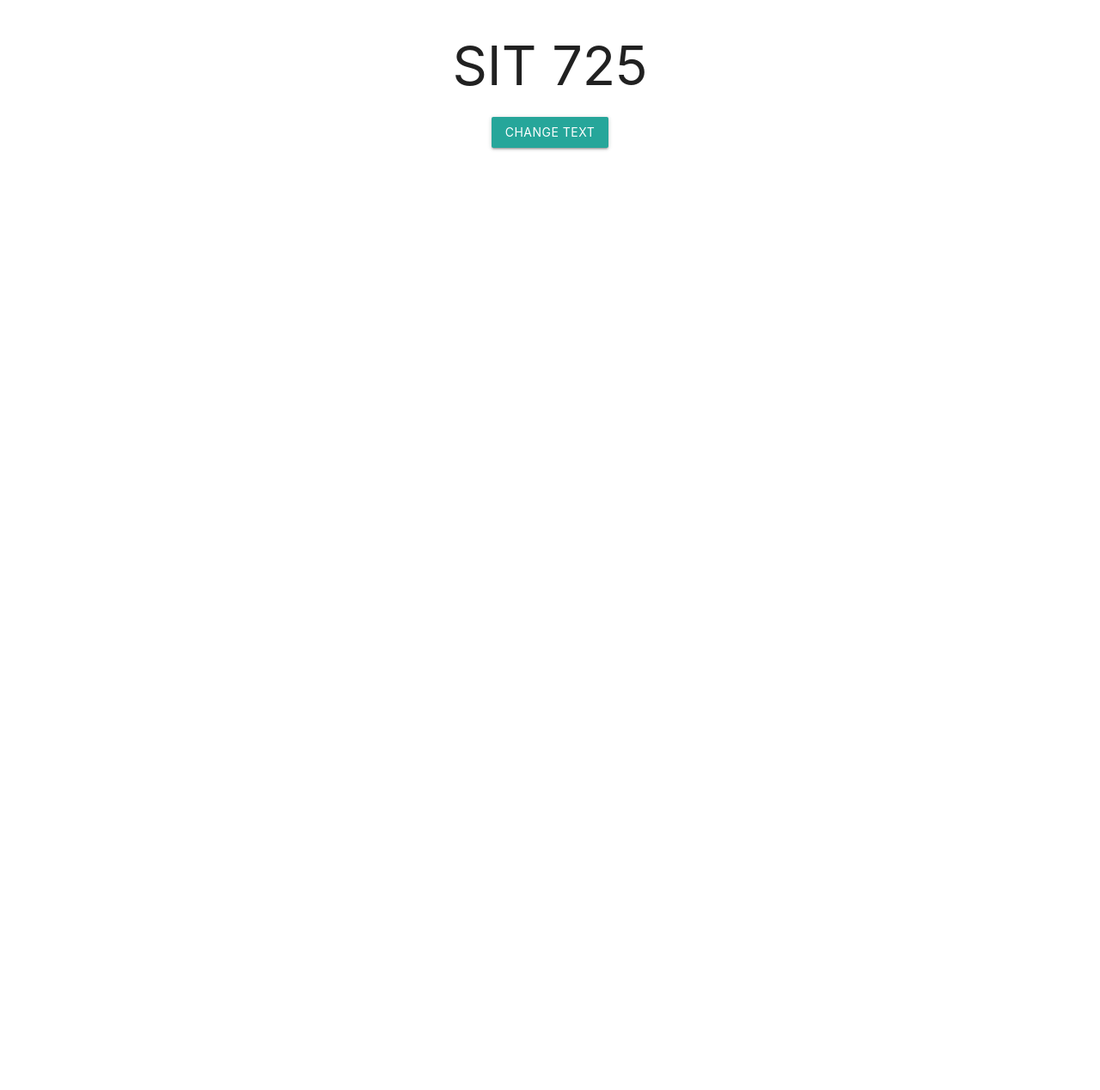
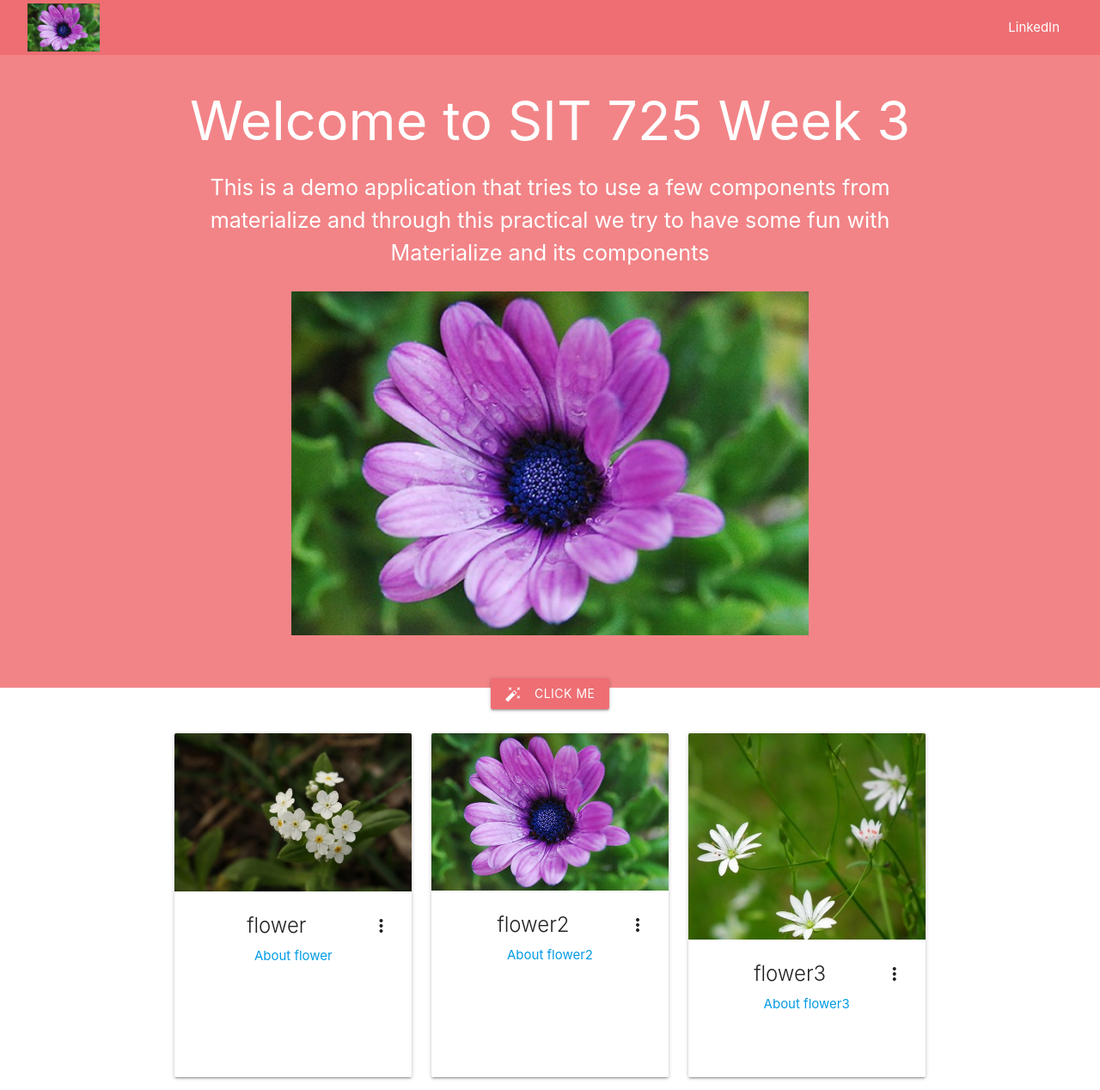
Before and after one commit to komaldeep152/practical-seven-socket, a website: page public/index.html in a window 1280 px wide. Shown: the whole page at 86% size. Before the commit the page ends 800 px from the top, so only its background shows below. Drawn offline with nearby package versions, Linux system fonts and the light colour scheme.

Commit message:
updatedcode from week3

```diff
--- /dev/null
+++ b/public/css/styles.css
@@ -0,0 +1,22 @@
+.navbar-size {
+    width: 95%;
+    margin: 0 auto;
+}
+.user-image-size {
+    height: 56px;
+    margin: 4px 0;
+}
+.main-body {
+    background-color: #F28487;
+    color: white;
+    height: calc(100vh - 64px);
+}
+.materialboxed-image {
+    margin: 0 auto;
+    height: 400px;
+}
+.click-me-button
+{
+    background-color: #EE6E73;
+    margin-top: 50px;
+}
--- a/public/index.html
+++ b/public/index.html
@@ -1,30 +1,101 @@
 <!doctype html>
 <html lang="en">
 <head>
-        <meta charset=""utf-8">
-        <meta name="viewport" content="width=device-width,initial-scale=1">
-        <title>SIT 725 Prac 1</title>
-        <meta name="description" content="basic template for SIT 725 Prac 1">
+  <meta charset="utf-8">
+  <meta name="viewport" content="width=device-width, initial-scale=1">
+  <title>SIT 725 Prac 3</title>
+  <meta name="description" content="basic template for SIT 725 Prac 3">
   <meta name="author" content="SitePoint">
-        <meta property="og:title" content="SIT 725 Prac 1">
+  <meta property="og:title" content="SIT 725 Prac 3">
   <meta property="og:type" content="website">
-        <meta property="og:description" content="basic template for SIT 725 Prac 1">
+  <meta property="og:description" content="basic template for SIT 725 Prac 3">
   <!-- Compiled and minified CSS -->
   <link rel="stylesheet" href="https://cdnjs.cloudflare.com/ajax/libs/materialize/1.0.0/css/materialize.min.css">
+  <link href="https://fonts.googleapis.com/icon?family=Material+Icons" rel="stylesheet">
+  <!-- Custom Style Sheet-->
+  <link rel="stylesheet" href="css/styles.css">
 </head>
 <body>
+  <nav>
+      <div class="nav-wrapper navbar-size">
+        <a href="#" class="brand-logo"><img class="user-image-size" src="images/flower2.jpg" /></a>
+        <ul id="nav-mobile" class="right hide-on-med-and-down">
+          <li><a target="_blank" href="https://www.linkedin.com/in/komaldeep-kaur-a5487b256/">LinkedIn</a></li>
+        </ul>
+      </div>
+  </nav>
+  <main class="main-body">
     <div class="container">
       <div class="row">
-                <div class="col s12">
-                    <h1 id="heading" class="center-align">SIT 725</h1>
+        <div class="col s12 center-align">
+          <h1 id="heading">Welcome to SIT 725 Week 3</h1>
+          <p class="flow-text">This is a demo application that tries to use a few components from materialize and through this practical we try to have some fun with Materialize and its components</p>
+
         </div>
         <div class="col s12 center-align">
-                    <a class="waves-effect waves-light btn" onclick="changeText()">Change Text</a>
+          <img class="materialboxed materialboxed-image" src="images/livedemo.jpg">
+        </div>
+        <div class="col s12 center-align">
+          <a class="waves-effect waves-light btn click-me-button modal-trigger" id="clickMeButton" data-target="modal1"><i class="material-icons left">auto_fix_high</i>Click Me</a>
+        </div>
+      </div>
+      <div class="row" id="card-section">
+        <div class="col s4 center-align">
+          <div class="card medium">
+            <div class="card-image waves-effect waves-block waves-light">
+              <img class="activator" src="images/flower.jpg">
+            </div>
+            <div class="card-content">
+              <span class="card-title activator grey-text text-darken-4">flower<i class="material-icons right">more_vert</i></span>
+              <p><a href="#">About flower</a></p>
+            </div>
+            <div class="card-reveal">
+              <span class="card-title grey-text text-darken-4">flower<i class="material-icons right">close</i></span>
+              <p class="card-text">Hello There! I just wanted to say HI to you guys. See ya!</p>
             </div>
           </div>
         </div>
-        <!-- Compiled and minified JavaScripts -->
-        <scripts src="https://cdnjs.cloudflare.com/ajax/libs/materialize/1.0.0/js/materialize.min.js"></scripts>
-        <scripts src="js/scripts.js"></scripts>
+      </div>
+    </div>
+      <!-- Modal Structure continues on next slide-->
+         <!-- Modal Structure -->
+         <div id="modal1" class="modal modal-fixed-footer">
+          <div class="row modal-content">
+            <form class="col s12">
+              <div class="row">
+                <div class="input-field col s6">
+                  <input placeholder="Placeholder" id="first_name" type="text" class="validate">
+                  <label for="first_name">First Name</label>
+                </div>
+                <div class="input-field col s6">
+                  <input id="last_name" type="text" class="validate">
+                  <label for="last_name">Last Name</label>
+                </div>
+              </div>
+              <div class="row">
+                <div class="input-field col s12">
+                  <input id="password" type="password" class="validate">
+                  <label for="password">Password</label>
+                </div>
+              </div>
+              <div class="row">
+                <div class="input-field col s12">
+                  <input id="email" type="email" class="validate">
+                  <label for="email">Email</label>
+                </div>
+              </div>
+              <div class="row">
+                <div class="input-field col s12 center-align">
+                  <a class="waves-effect waves-light btn" id="formSubmit">submit</a>
+                </div>
+              </div>
+            </form>
+          </div>
+        </div>
+      </main>
+      <script src="https://code.jquery.com/jquery-3.6.0.min.js" integrity="sha256-/xUj+3OJU5yExlq6GSYGSHk7tPXikynS7ogEvDej/m4=" crossorigin="anonymous"></script>
+<!-- Compiled and minified JavaScript -->
+<script src="https://cdnjs.cloudflare.com/ajax/libs/materialize/1.0.0/js/materialize.min.js"></script>
+<script src="js/scripts.js"></script>
 </body>
 </html>
--- /dev/null
+++ b/public/js/scripts.js
@@ -0,0 +1,48 @@
+const cardList = [
+    {
+        title: "flower2",
+        image: "images/flower2.jpg",
+        link: "About flower2",
+        desciption: "Demo desciption about flower2"
+    },
+    {
+        title: "flower3",
+        image: "images/flower3.jpg",
+        link: "About flower3",
+        desciption: "Demo desciption about flower3"
+    }
+]
+const clickMe = () => {
+    alert("Thanks for clicking me. Hope you have a nice day!")
+}
+
+const submitForm = () => {
+    let formData = {};
+    formData.first_name = $('#first_name').val();
+    formData.last_name = $('#last_name').val();
+    formData.password = $('#password').val();
+    formData.email = $('#email').val();
+
+    console.log("Form Data Submitted: ", formData);
+}
+const addCards = (items) => {
+    items.forEach(item => {
+        let itemToAppend = '<div class="col s4 center-align">'+
+    '<div class="card medium"><div class="card-image waves-effect waves-block waves-light"><img class="activator" src="'+item.image+'">'+
+    '</div><div class="card-content">'+
+    '<span class="card-title activator grey-text text-darken-4">'+item.title+'<i class="material-icons right">more_vert</i></span><p><a href="#">'+item.link+'</a></p></div>'+
+    '<div class="card-reveal">'+
+       '<span class="card-title grey-text text-darken-4">'+item.title+'<i class="material-icons right">close</i></span>'+
+        '<p class="card-text">'+item.desciption+'</p>'+
+      '</div></div></div>';
+      $("#card-section").append(itemToAppend)
+    });
+}
+$(document).ready(function(){
+    $('.materialboxed').materialbox();
+    $('#formSubmit').click(()=>{
+        submitForm();
+    })
+    addCards(cardList);
+    $('.modal').modal();
+  });
```
Also changed, not shown: package.json (+4 -4 lines), server.js (+12 -12 lines), public/images/flower.jpg (added), public/images/flower2.jpg (added), public/images/flower3.jpg (added), public/images/livedemo.jpg (added), 1 other file. Lines whose indentation alone changed are shown as unchanged.
